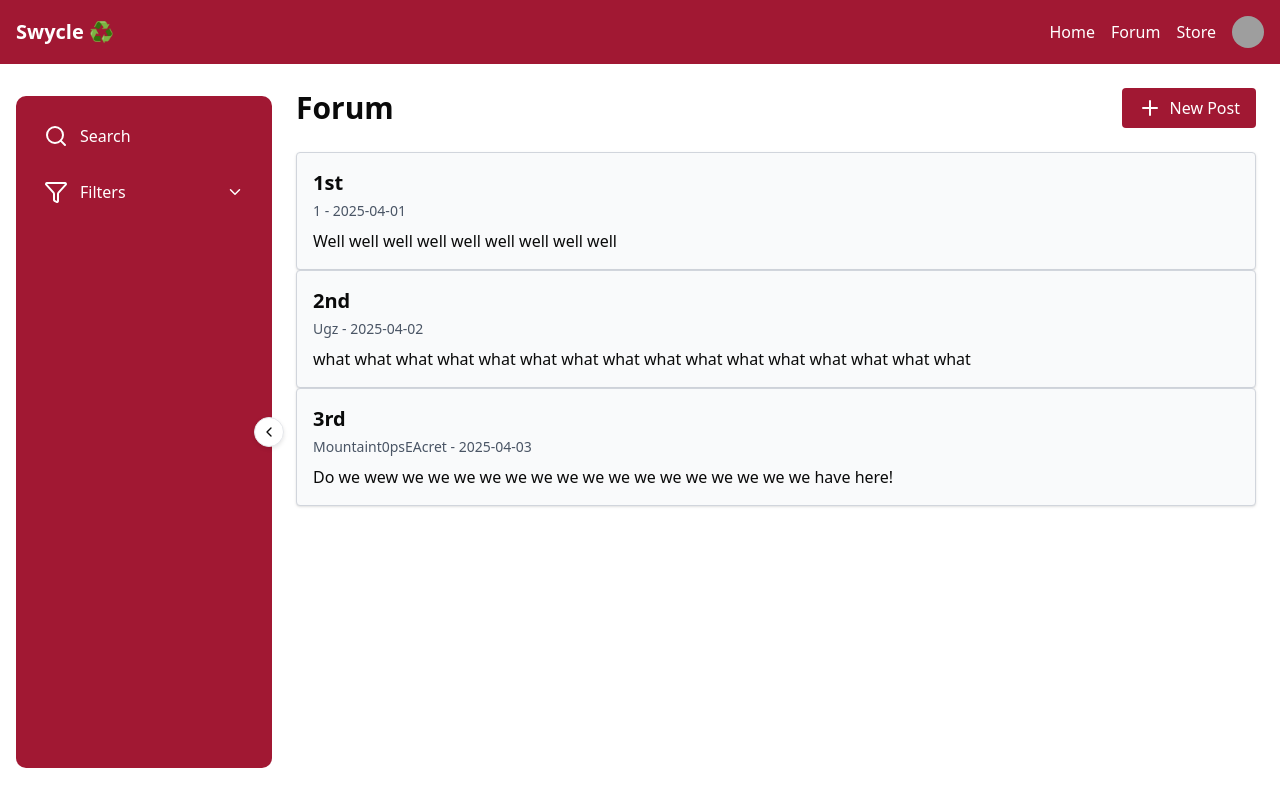
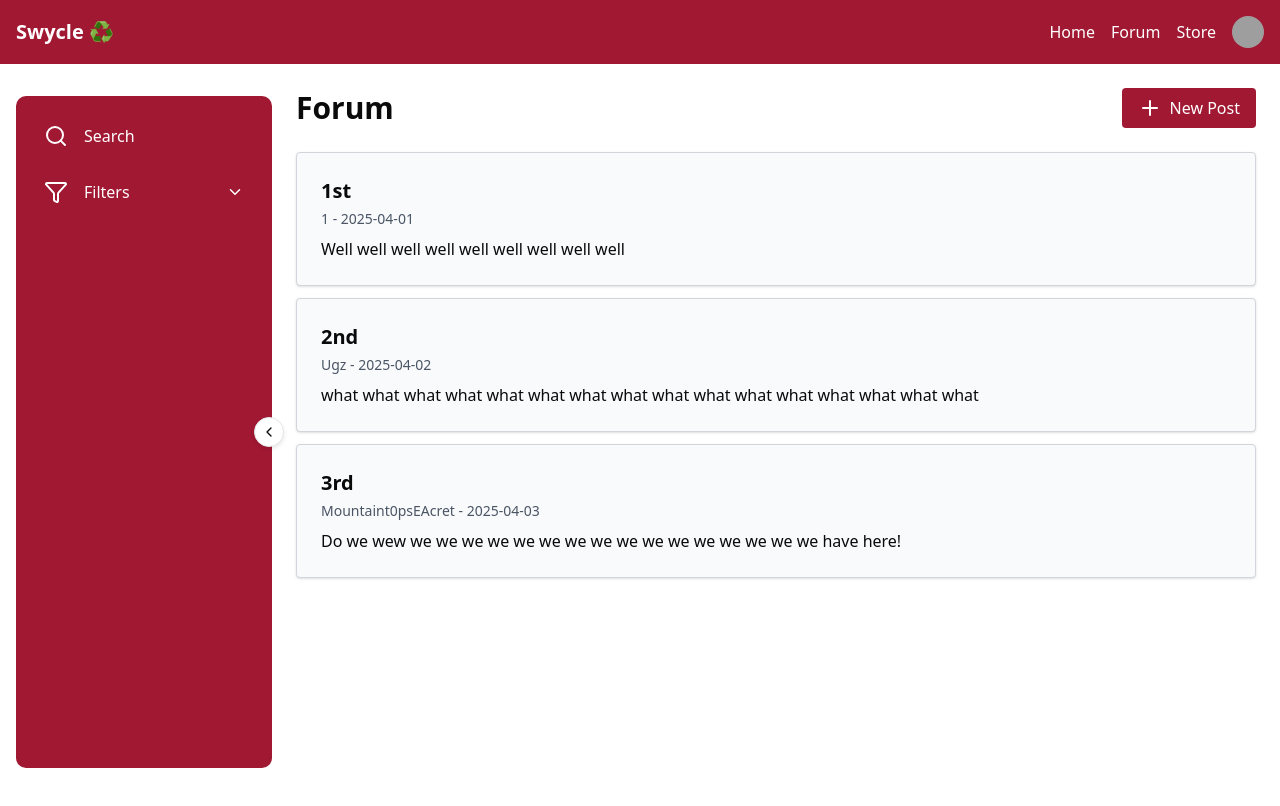
Before and after one commit to cs77-S25/final_project-mugwe1-spradha1, a React (Vite) app in the folder frontend/: page /forum in a window 1280 px wide. Shown: the top 806 px of the page. Built offline with nearby package versions, Linux system fonts and the light colour scheme; grey boxes are pictures that could not be loaded.

Commit message:
small edits

```diff
--- a/frontend/src/components/ui/sidebar.tsx
+++ b/frontend/src/components/ui/sidebar.tsx
@@ -14,11 +14,11 @@ export default function Sidebar({
     const [isCollapsed, setIsCollapsed] = useState(initialCollapsed);
 
     return (
-        <div className={`relative h-[calc(100vh-8rem)] mt-8 ml-4 bg-[#A11833] hover:bg-[#3F030F] transition-all duration-300 ease-in-out rounded-lg ${
+        <div className={`relative h-[calc(100vh-8rem)] mt-8 ml-4 bg-[#A11833] hover:bg-[#3F030F] transition-all duration-600 ease-in-out rounded-lg ${
             isCollapsed ? "w-20" : "w-64"} ${className || ""}`}>
             <button
                 onClick={() => setIsCollapsed(!isCollapsed)}
-                className="absolute -right-3 top-1/2 transform -translate-y-1/2 bg-white rounded-full p-1.5 hover:bg-gray-100 shadow-md z-50 border border-gray-200"
+                className="absolute -right-3 top-1/2 transform -translate-y-1/2 bg-white rounded-full p-1.5 hover:bg-gray-400 cursor-pointer hover:text-white shadow-md z-50 border border-gray-200"
                 style={{ boxShadow: '0 2px 4px rgba(0,0,0,0.1)' }}
                 aria-label={isCollapsed ? "Expand sidebar" : "Collapse sidebar"}>
                 {isCollapsed ? <ChevronRight size={16} /> : <ChevronLeft size={16} />}
--- a/frontend/src/index.css
+++ b/frontend/src/index.css
@@ -131,6 +131,7 @@
 	.custom-hover-shadow:hover {
 		box-shadow: 0px 4px 8px rgba(121, 1, 1, 0.7);
 	  }
+
 }
 
 @theme {
--- a/frontend/src/pages/forum/FormSidebar.tsx
+++ b/frontend/src/pages/forum/FormSidebar.tsx
@@ -46,8 +46,8 @@ export default function ForumSidebar({ isCollapsed = false }: ForumSidebarProps)
         });
     };
 
-    const navItemClasses = `flex items-center p-3 rounded-lg text-white hover:text-[#DB572C] hover:bg-gray-200/20 transition-all duration-200 w-full`;
-    const layoutClasses = isCollapsed ? 'justify-center' : 'gap-3';
+    const navItemClasses = `flex items-center p-3 rounded-lg text-white hover:text-[#DB572C] hover:bg-white hover:font-bold transition-all duration-400 w-full`;
+    const layoutClasses = isCollapsed ? 'justify-left' : 'gap-4';
 
     return (
         <nav>
@@ -64,7 +64,7 @@ export default function ForumSidebar({ isCollapsed = false }: ForumSidebarProps)
                 <li className="space-y-1">
                     <button
                         onClick={handleFilterToggle}
-                        className={`${navItemClasses} ${layoutClasses} justify-between`}
+                        className={`${navItemClasses} ${layoutClasses} justify-between cursor-pointer `}
                         title="Filters"
                         aria-expanded={showFilters && !isCollapsed}
                         aria-controls="filter-options">
@@ -77,8 +77,9 @@ export default function ForumSidebar({ isCollapsed = false }: ForumSidebarProps)
                         )}
                     </button>
 
+
                     {showFilters && !isCollapsed && (
-                        <div id="filter-options" className="pl-9 pr-3 pb-2 space-y-3 text-white animate-fade-in-down">
+                        <div id="filter-options" className="pl-12 pr-15 pb-2 space-y-5 text-white  ">
                             {filters.map((filterGroup) => (
                                 <div key={filterGroup.label} className="pt-2 border-t border-gray-500 first:border-t-0 first:pt-0">
                                     <h4 className="mb-2 text-sm font-semibold text-gray-200 uppercase tracking-wider">
--- a/frontend/src/pages/forum/ForumContent.tsx
+++ b/frontend/src/pages/forum/ForumContent.tsx
@@ -40,7 +40,7 @@ export default function ForumContent() {
     <div className="flex-1 bg-white h-full p-6 overflow-y-auto">
       <div className="flex justify-between items-center mb-6">
         <h1 className="text-3xl font-bold">Forum</h1>
-        <button className="flex gap-2 px-4 py-2 bg-[#A11833] text-white rounded hover:bg-[#3F030F] hover:text-white">
+        <button className="flex gap-2 px-4 py-2 bg-[#A11833] text-white rounded hover:bg-[#3F030F] hover:text-white cursor-pointer">
 		<Plus size={24} className="min-w-[24px]"/>
 
 		  New Post
@@ -50,7 +50,7 @@ export default function ForumContent() {
       <div className="space-y-4">
         {posts.map((post) => (
           <Link key={post.id} to={`/forum/post/${post.id}`}>
-            <div className="p-4 border border-gray-300 rounded shadow-sm bg-gray-50">
+            <div className="p-6 mb-3 border border-gray-300 rounded shadow-sm bg-gray-50 hover:border-gray-500 hover:bg-gray-200">
             <h2 className="text-xl font-bold mb-1">{post.title}</h2>
             <div className="text-sm text-gray-600 mb-2">
               {post.author} - {post.date}
--- a/frontend/src/pages/forum/ForumPostPage.tsx
+++ b/frontend/src/pages/forum/ForumPostPage.tsx
@@ -88,9 +88,9 @@ export default function ForumPostPage() {
     <div className="max-w-3xl mx-auto p-4">
       <Link to="/forum" className="flex items-center text-blue-500 mb-4">
         <ArrowLeft size={20} className="text-[#A11833] custom-hover-shadow"/>
-        <span className="font-bold text-gray-600 ml-2 hover:font-normal custom-hover-shadow">Back to Forum</span>
+        <span className="font-bold text-gray-600 ml-2 hover:font-normal">Back to Forum</span>
       </Link>
-      <article className="bg-white p-6 rounded shadow">
+      <article className="bg-gray-50 p-10 rounded shadow">
         <h1 className="text-3xl font-bold mb-2">{post.title}</h1>
         <div className="text-sm text-gray-600 mb-4">
           Posted by {post.author} on {post.date}
@@ -108,13 +108,13 @@ export default function ForumPostPage() {
             onChange={(e) => setNewComment(e.target.value)}
             rows={3}/>
           <button onClick={handleAddComment}
-            className="flex gap-2 px-4 py-2 bg-[#A11833] text-white rounded hover:bg-[#3F030F] hover:text-white">
+            className="flex gap-2 px-4 py-2 bg-[#A11833] text-white rounded hover:bg-[#3F030F] hover:text-white hover:cursor-pointer">
             Post Comment
           </button>
         </div>
         <div className="space-y-4 max-h-96 overflow-y-auto pr-2">
           {comments.map((comment) => (
-            <div key={comment.id} className="p-4 bg-gray-50 rounded shadow">
+            <div key={comment.id} className="p-6 bg-gray-50 rounded shadow">
               <div className="text-sm text-gray-600">
                 {comment.author} on {comment.date}
               </div>
```
